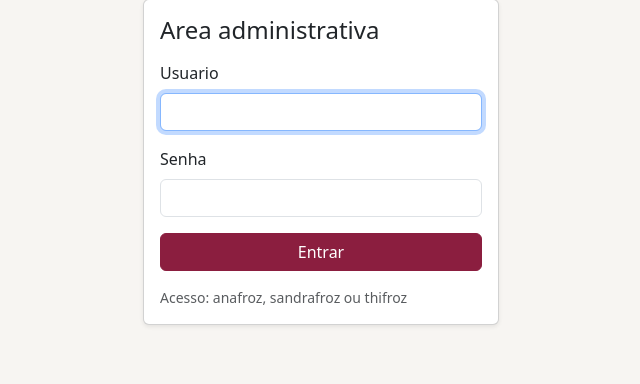
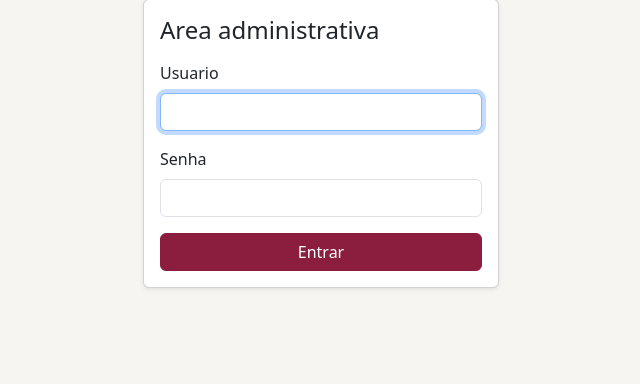
Before and after one commit to ThiagoFroz/controle-estoque-natura-avon, a Flask app: page /login in a window 1280 px wide. Shown: the part 81-465 px from the top of the page, without its empty margins (319-959 px from the left). Run offline with Flask 3, Linux system fonts and the light colour scheme.

Commit message:
tira os informações dos usuario do login

```diff
--- a/templates/login.html
+++ b/templates/login.html
@@ -16,7 +16,6 @@
           </div>
           <button class="btn btn-brand w-100">Entrar</button>
         </form>
-        <p class="text-muted small mt-3 mb-0">Acesso: anafroz, sandrafroz ou thifroz</p>
       </div>
     </div>
   </div>
```
